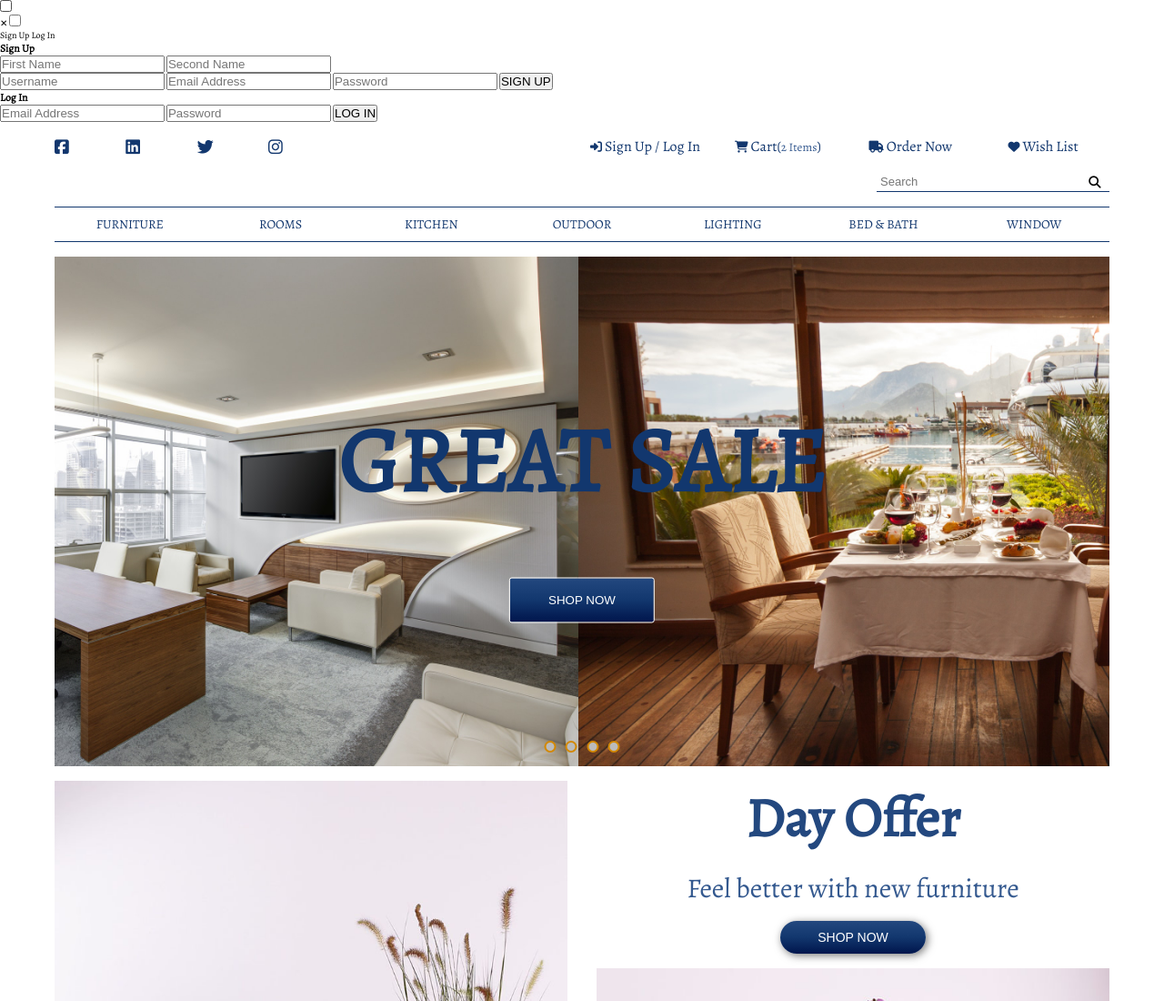
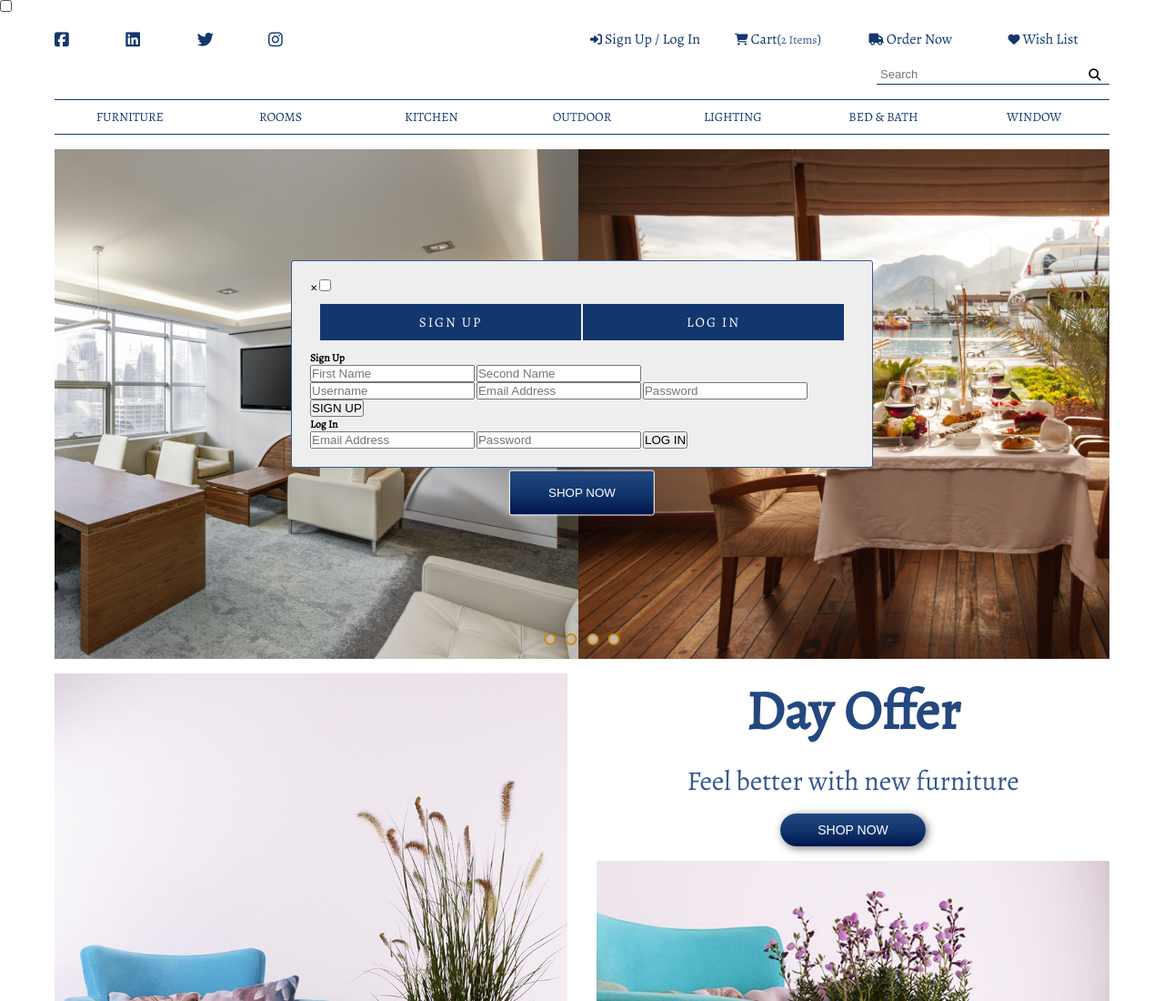
Before and after one commit to tod619/furniture_store, a plain HTML site: page index.html in a window 1280 px wide. Shown: the top 1100 px of the page at 91% size. Drawn offline with nearby package versions, Linux system fonts and the light colour scheme.

Commit message:
Add style for modal wrapper + show-form-btns in style.css file

```diff
--- a/style.css
+++ b/style.css
@@ -687,3 +687,36 @@ body {
 }
 
 /* End: Footer */
+
+/* Start: Modal */
+.forms-wrapper {
+    background-color: #eee;
+    position: fixed;
+    top: 50%;
+    left: 50%;
+    transform: translate(-50%, -50%);
+    z-index: 1000;
+    padding: 2rem;
+    border: 0.1rem solid #34598f;
+    border-radius: 0.3rem;
+}
+
+.show-btns-wrapper {
+    display: flex;
+    padding: 1rem;
+}
+
+.show-form-btn {
+    flex: 0 1 50%;
+    background-color: #12376e;
+    font-size: 1.5rem;
+    color: #fff;
+    padding: 1rem;
+    text-transform: uppercase;
+    letter-spacing: 0.2rem;
+    text-align: center;
+    border: 0.1rem solid #eee;
+    cursor: pointer;
+}
+
+/* End: Modal */
```
